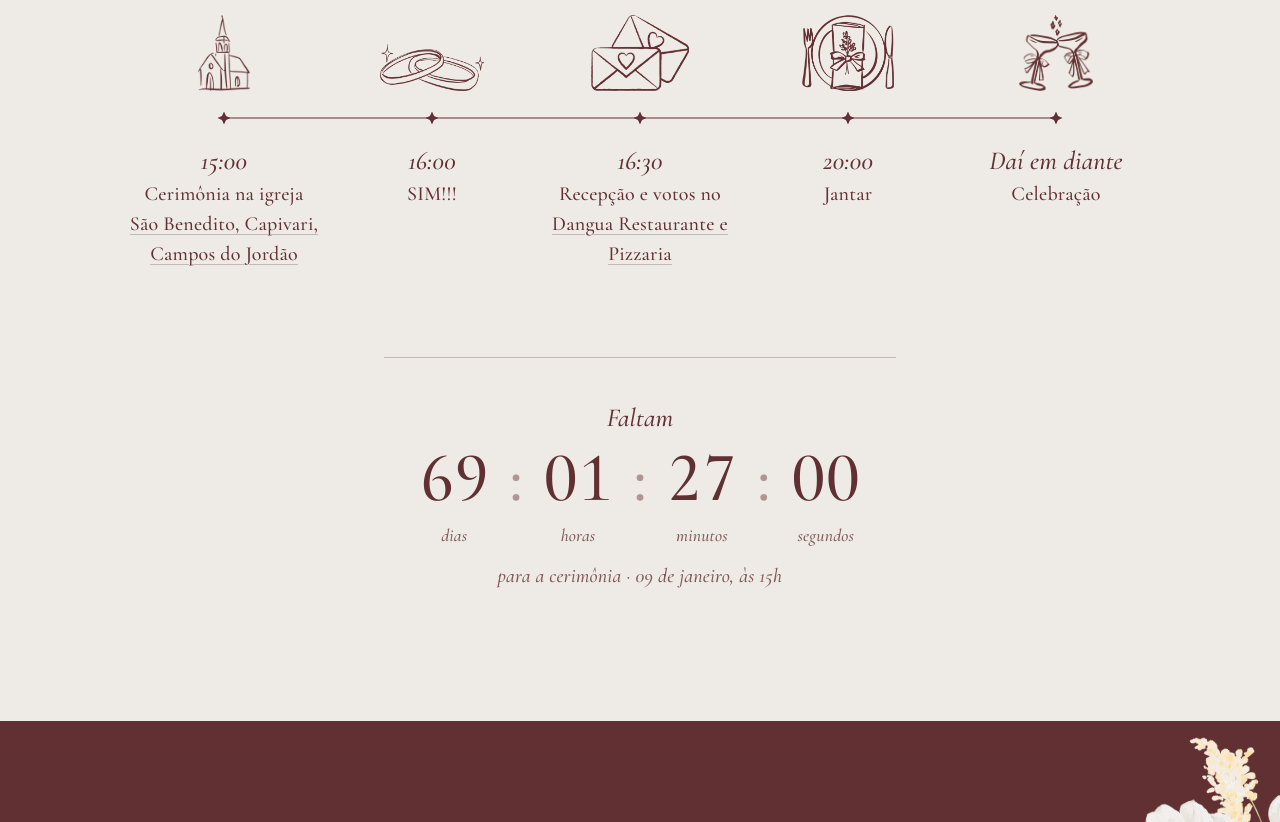
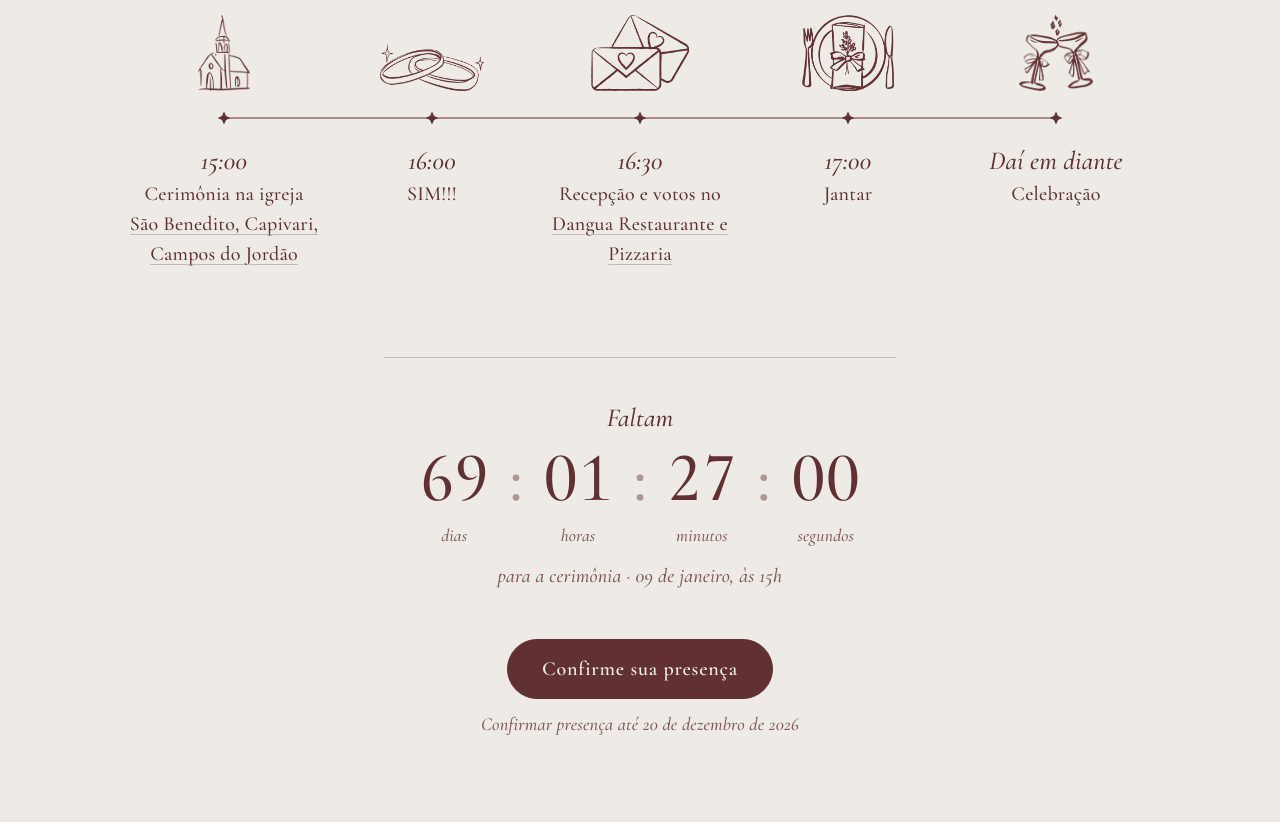
Before and after one commit to kaiquelem04/casamento, a plain HTML site: page index.html in a window 1280 px wide. Shown: the part 998-1820 px from the top of the page. Drawn offline with nearby package versions, Linux system fonts and the light colour scheme.

Commit message:
Jantar às 17h e confirmação de presença abaixo do contador
Co-Authored-By: Claude Opus 5 <noreply@anthropic.com>

```diff
--- a/estilo.css
+++ b/estilo.css
@@ -356,6 +356,19 @@ a {
 .botao-claro { background: var(--papel); border-color: var(--papel); color: var(--vinho); }
 .botao-claro:hover { background: var(--branco); border-color: var(--branco); }
 .rodape-botao { margin-top: 18px; }
+.botao-escuro { background: var(--vinho); border-color: var(--vinho); color: var(--papel); }
+.botao-escuro:hover { background: var(--vinho-profundo); border-color: var(--vinho-profundo); }
+
+/* confirmação de presença, abaixo do contador */
+.rsvp {
+  display: flex;
+  flex-direction: column;
+  align-items: center;
+  gap: 10px;
+  margin-top: clamp(26px, 3.4vw, 36px);
+}
+.prazo { font-style: italic; font-size: 0.92em; color: var(--vinho-suave); }
+.prazo-claro { margin-top: 10px; color: var(--branco-suave); }
 
 /* ---------- Janela de presentes ---------- */
 .janela {
--- a/index.html
+++ b/index.html
@@ -104,7 +104,7 @@
             <img class="icone" src="img/icones/jantar.webp" alt="" width="360" height="300">
             <span class="trilho" aria-hidden="true"><svg class="estrela" viewBox="0 0 64 64"><path d="M32 0L42.18 21.82L64 32L42.18 42.18L32 64L21.82 42.18L0 32L21.82 21.82Z"/></svg></span>
             <div class="momento-texto">
-              <span class="hora">20:00</span>
+              <span class="hora">17:00</span>
               <p>Jantar</p>
             </div>
           </li>
@@ -130,6 +130,10 @@
             <div class="unidade"><span class="num" id="rel-s">00</span><span class="rotulo">segundos</span></div>
           </div>
           <p class="relogio-nota">para a cerimônia · 09 de janeiro, às 15h</p>
+          <div class="rsvp">
+            <a class="botao botao-escuro" href="https://docs.google.com/forms/d/e/1FAIpQLSfrG4dv8Hcm9rx-ym1xa2u4WnbqPtX0x_8tNT4JmWpkgHbNkg/viewform?usp=publish-editor" target="_blank" rel="noopener">Confirme sua presença</a>
+            <p class="prazo">Confirmar presença até 20 de dezembro de 2026</p>
+          </div>
         </div>
       </div>
     </section>
@@ -218,6 +222,7 @@
       <p class="rodape-nomes">Kaique &amp; Maê</p>
       <p class="rodape-data">09 · 01 · 2027 — Campos do Jordão</p>
       <a class="botao botao-claro rodape-botao" href="https://docs.google.com/forms/d/e/1FAIpQLSfrG4dv8Hcm9rx-ym1xa2u4WnbqPtX0x_8tNT4JmWpkgHbNkg/viewform?usp=publish-editor" target="_blank" rel="noopener">Confirme sua presença</a>
+      <p class="prazo prazo-claro">Confirmar presença até 20 de dezembro de 2026</p>
       <a class="rodape-topo" href="#inicio">Voltar ao início</a>
     </div>
   </footer>
```
